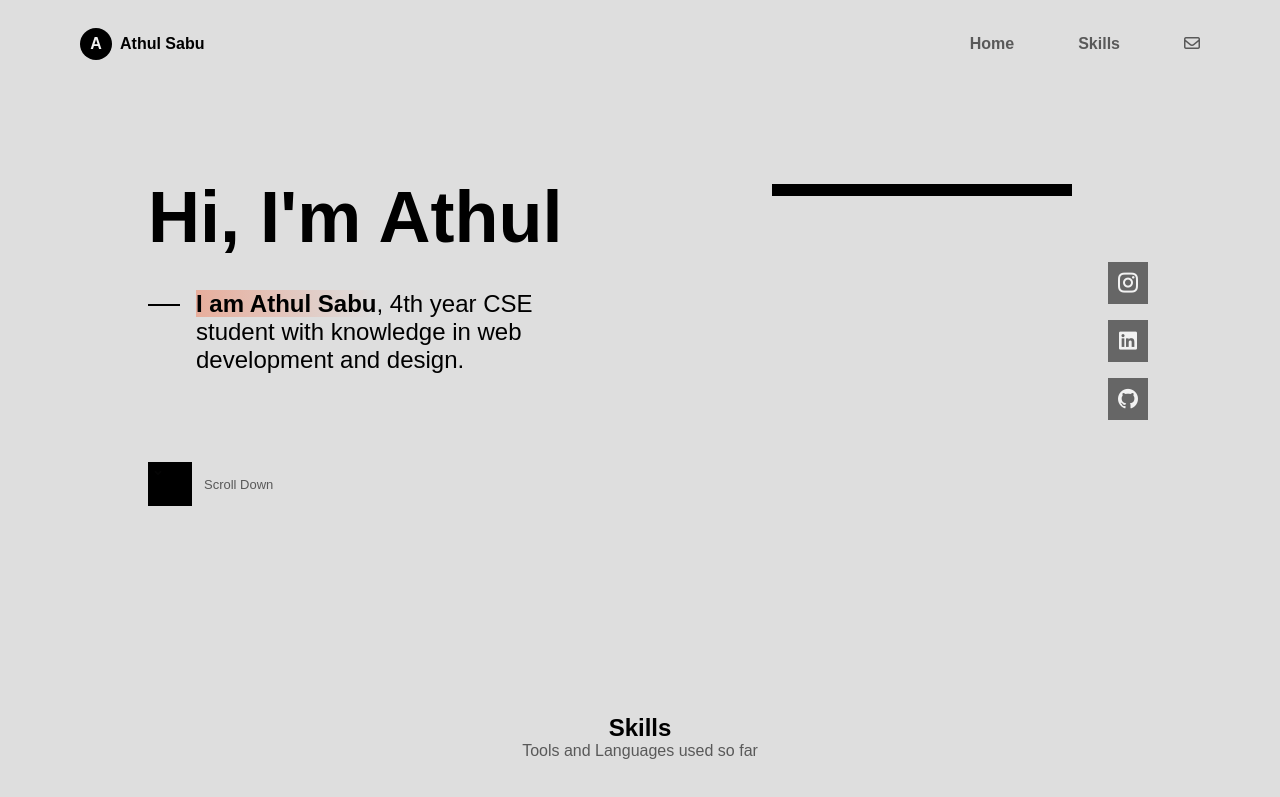
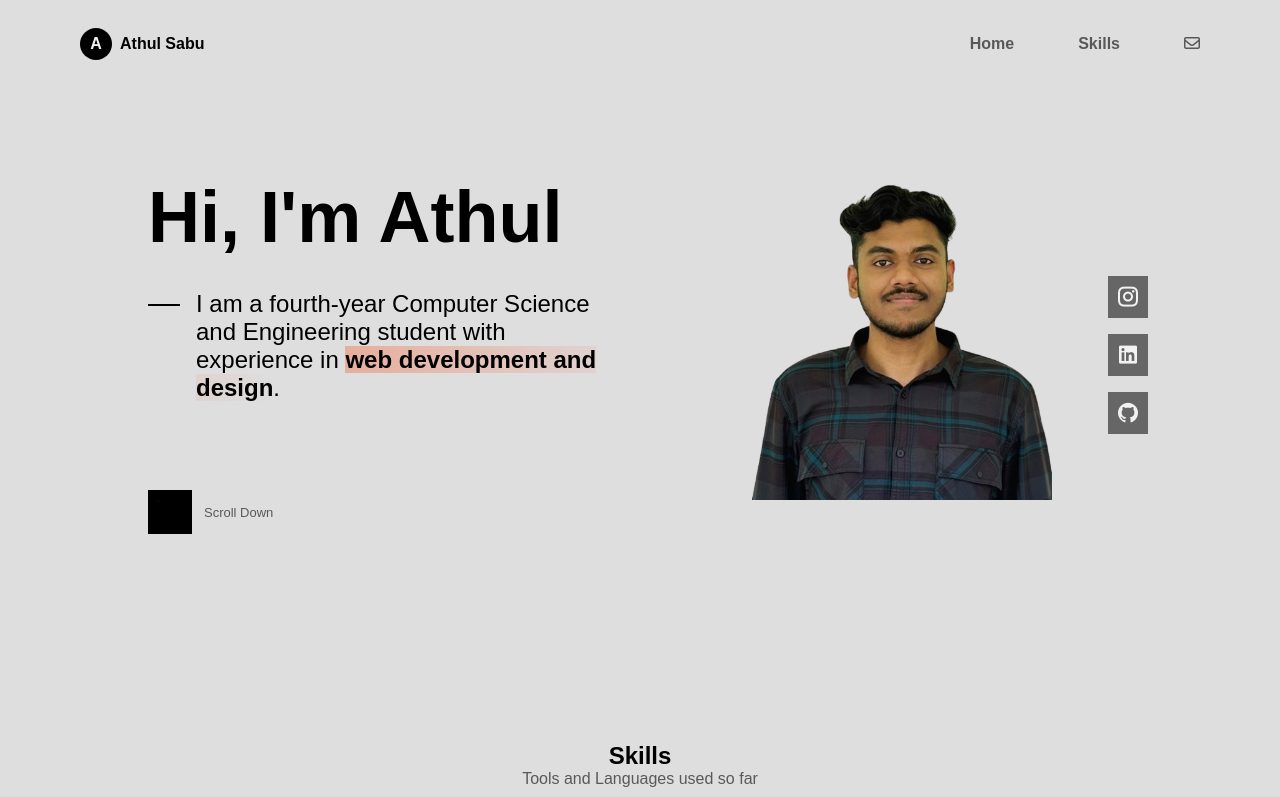
Before and after one commit to AthulSabu2002/portfolio-website, a plain HTML site: page index.html in a window 1280 px wide. Shown: the top 797 px of the page. Drawn offline with nearby package versions, Linux system fonts and the light colour scheme; a web font is replaced by a local one.

Commit message:
added profile-pic

```diff
--- a/index.html
+++ b/index.html
@@ -56,7 +56,7 @@
 
                 <div class="home__perfil">
                     <div class="home__image home__img">
-                        <img src="" alt="" class="home__img">
+                        <img src="./images/athul-e.png" alt="" class="home__img">
 
                         <div class="home__shadow"></div>
 
@@ -78,8 +78,8 @@
 
                     <div class="home__info">
                         <p class="home__description">
-                            <b>I am Athul Sabu</b>, 4th year CSE
-                            student with knowledge in web development and design.
+                            I am a fourth-year Computer Science and Engineering
+                            student with experience in <b>web development and design</b>.
                         </p>
 
                         <a href="#skills" class="home__scroll">
@@ -100,9 +100,9 @@
             <div class="skills__container container grid section__border">
 
                 <div class="skills__content">
-                    <h3 class="skills__title">
-                    </h3>
+                    <h3 class="skills__title"></h3>
                     <div class="skills__info">
+
                         <div class="skills__data">
                             <div class="skills__blob">
                                 <img src="images/html-1.svg" alt="">
--- a/style.css
+++ b/style.css
@@ -313,10 +313,10 @@ img {
   width: 100%;
   height: 100%;
   background-color: var(--container-color);
-  position: absolute;
+  /* position: absolute; */
   bottom: -0.75rem;
   right: -0.75rem;
-  border: 4px solid var(--black-color);
+  /* border: 4px solid var(--black-color); */
   z-index: 5;
   transition: background-color .4s;
 }
@@ -620,7 +620,7 @@ img {
   .home__shadow{
     right: -1.25rem;
     bottom: -1.25rem;
-    border: 6px solid var(--black-color);
+    /* border: 6px solid var(--black-color); */
   }
 
   .home__description,
```
Also changed, not shown: images/athul-e.png (added), images/icons8-react-native.svg (added), images/icons8-react.svg (added), images/mongodb-icon-1.svg (added).
